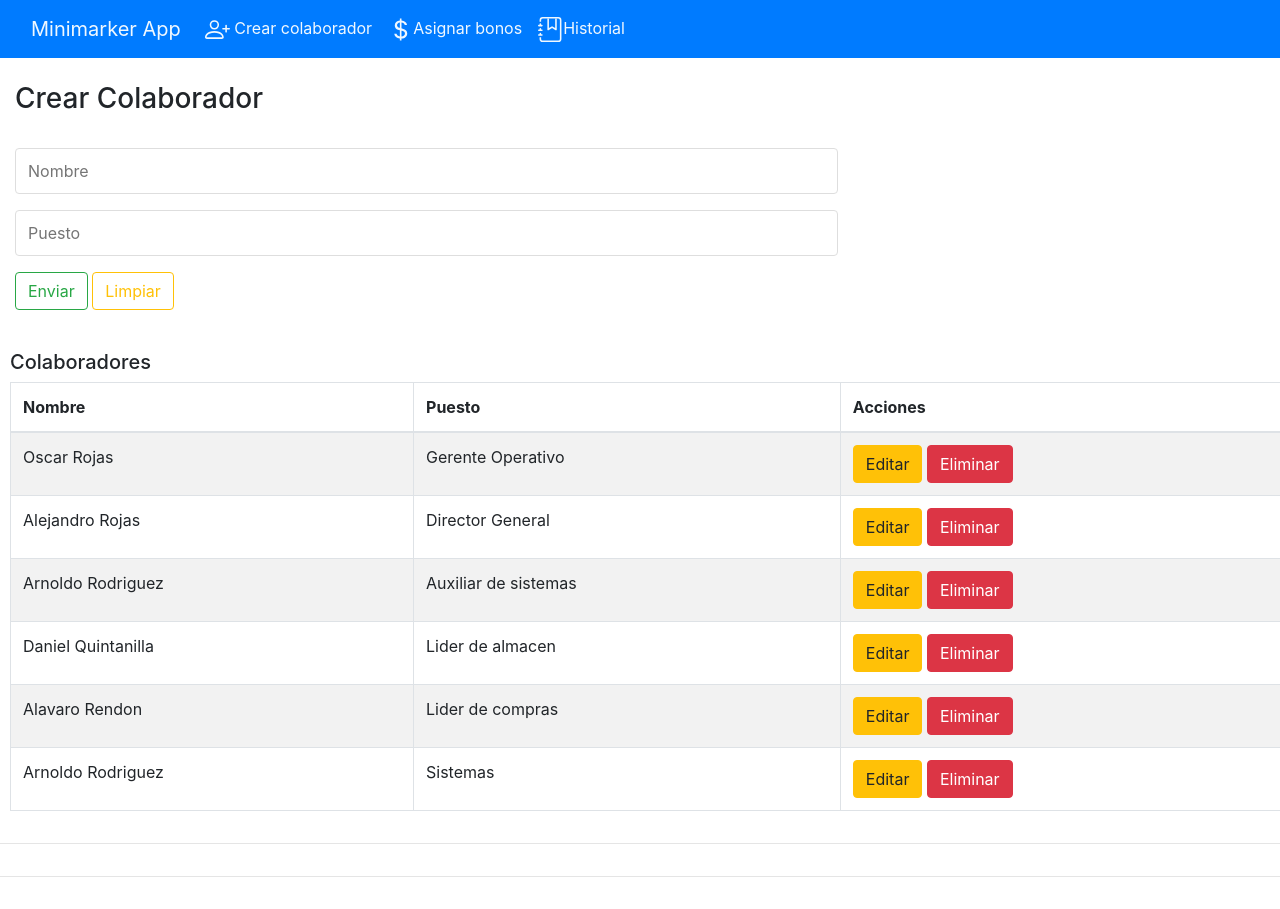
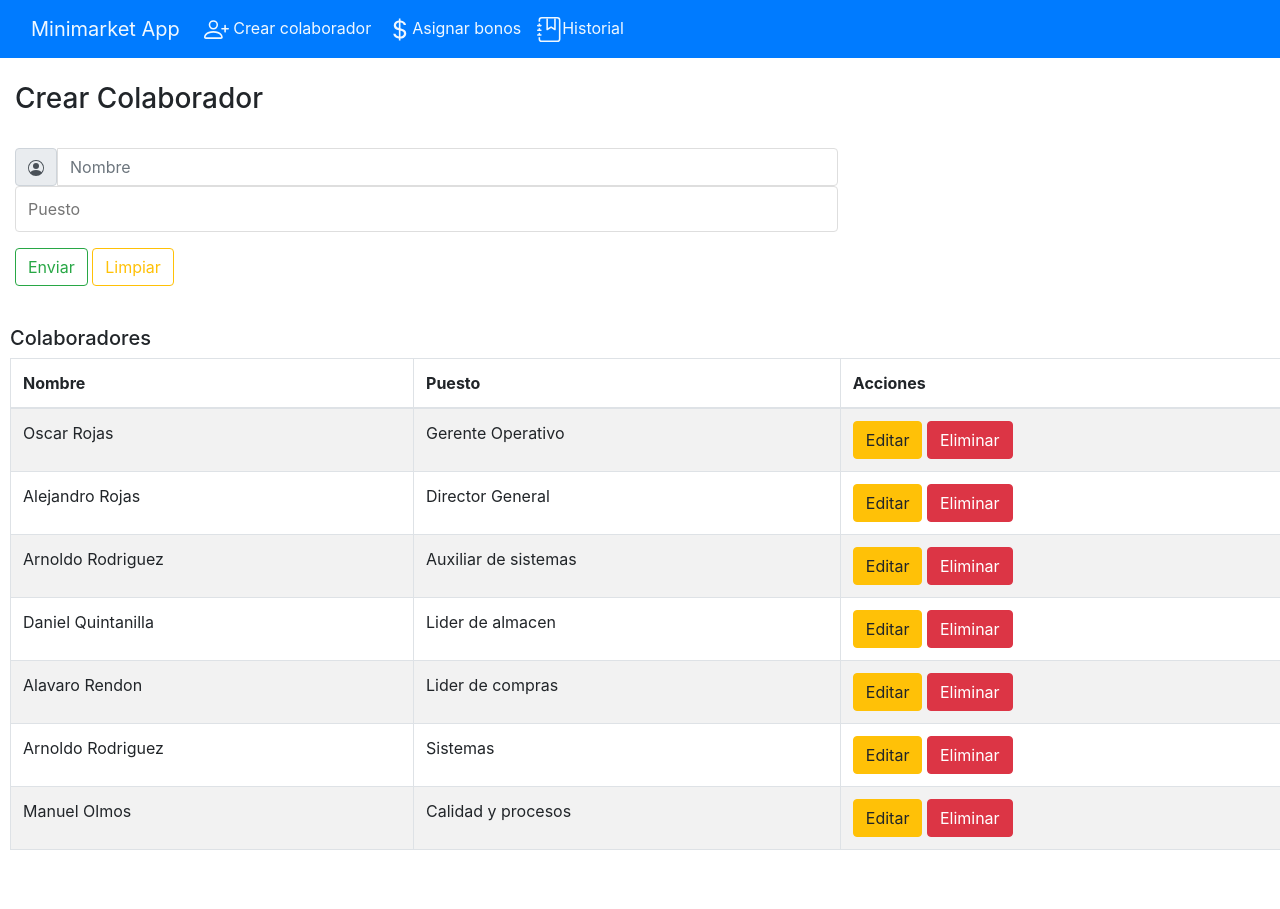
Before and after one commit to Sistemasprofauna/Minimaket-app, a React (Create React App) app: page /crearColaborador in a window 1280 px wide. After the commit the page ends 866 px from the top, so only its background shows below. Built offline with nearby package versions, Linux system fonts and the light colour scheme; data requests are answered from the project's data file.

Commit message:
Actualizacion barra de navegacion

```diff
--- a/package.json
+++ b/package.json
@@ -3,6 +3,9 @@
   "version": "0.1.0",
   "private": true,
   "dependencies": {
+    "@emotion/react": "^11.9.3",
+    "@emotion/styled": "^11.9.3",
+    "@mui/material": "^5.8.4",
     "@testing-library/jest-dom": "^5.16.4",
     "@testing-library/react": "^13.3.0",
     "@testing-library/user-event": "^13.5.0",
@@ -10,6 +13,7 @@
     "bootstrap-icons": "^1.8.3",
     "react": "^18.1.0",
     "react-dom": "^18.1.0",
+    "react-router-dom": "^6.3.0",
     "react-scripts": "5.0.1",
     "web-vitals": "^2.1.4"
   },
--- a/src/API/db.json
+++ b/src/API/db.json
@@ -29,6 +29,11 @@
       "id": 1655173233085,
       "nombre": "Arnoldo Rodriguez",
       "puesto": "Sistemas"
+    },
+    {
+      "id": 1655581933278,
+      "nombre": "Manuel Olmos",
+      "puesto": "Calidad  y procesos"
     }
   ]
 }
--- a/src/App.js
+++ b/src/App.js
@@ -1,19 +1,26 @@
 import React from "react";
+import { BrowserRouter, Route, Routes } from "react-router-dom";
+import CrudApi from "./componentes/CrudApi";
 import Navbar from "./componentes/barraNav";
-//import CrudApp from "./componentes/crud-app";
-import CrudApi from "./componentes/CrudApi";
+//import CrudApi from "./componentes/CrudApi";
+import Inicio from "./componentes/Inicio";
+//import ReactDOM  from 'react-dom';
 <link rel="stylesheet" href="https://stackpath.bootstrapcdn.com/bootstrap/4.4.1/css/bootstrap.min.css"></link>
 
 
 function App() {
   return (
     <>
-    <Navbar/>
-    <CrudApi/>
-    <hr/>
+      <BrowserRouter>
+        <Navbar />
+        <Routes>
+          <Route path='/' element={<Inicio />} />
+          <Route path='/crearColaborador' element={<CrudApi />} />
+        </Routes>
+      </BrowserRouter>
+    </>
 
-    <hr/>
-    </>
+
   );
 }
 
--- a/src/componentes/CrudApi.js
+++ b/src/componentes/CrudApi.js
@@ -4,6 +4,7 @@
 import CrudTable from "./crudTable";
 import Loader from './loader';
 import Message from './Message';
+
 
 
 
@@ -18,18 +19,21 @@
 
     useEffect(() => {
         setLoading(true);
-        try{
+        try {
             helpHttp().get(url).then((res) => {
 
                 if (!res.err) {
-                    if(res === 'Error'){
+                    if (res === 'Error') {
                         setbd([])
                         let error = {
                             status: "API no encontrada",
+                            icon: <svg xmlns="http://www.w3.org/2000/svg" width="30" height="30" fill="currentColor" class="bi bi-bug" viewBox="0 0 16 16">
+                            <path d="M4.355.522a.5.5 0 0 1 .623.333l.291.956A4.979 4.979 0 0 1 8 1c1.007 0 1.946.298 2.731.811l.29-.956a.5.5 0 1 1 .957.29l-.41 1.352A4.985 4.985 0 0 1 13 6h.5a.5.5 0 0 0 .5-.5V5a.5.5 0 0 1 1 0v.5A1.5 1.5 0 0 1 13.5 7H13v1h1.5a.5.5 0 0 1 0 1H13v1h.5a1.5 1.5 0 0 1 1.5 1.5v.5a.5.5 0 1 1-1 0v-.5a.5.5 0 0 0-.5-.5H13a5 5 0 0 1-10 0h-.5a.5.5 0 0 0-.5.5v.5a.5.5 0 1 1-1 0v-.5A1.5 1.5 0 0 1 2.5 10H3V9H1.5a.5.5 0 0 1 0-1H3V7h-.5A1.5 1.5 0 0 1 1 5.5V5a.5.5 0 0 1 1 0v.5a.5.5 0 0 0 .5.5H3c0-1.364.547-2.601 1.432-3.503l-.41-1.352a.5.5 0 0 1 .333-.623zM4 7v4a4 4 0 0 0 3.5 3.97V7H4zm4.5 0v7.97A4 4 0 0 0 12 11V7H8.5zM12 6a3.989 3.989 0 0 0-1.334-2.982A3.983 3.983 0 0 0 8 2a3.983 3.983 0 0 0-2.667 1.018A3.989 3.989 0 0 0 4 6h8z"/>
+                          </svg>,
                             statusText: "404"
                         }
                         setError(error)
-                    }else{
+                    } else {
                         setbd(res)
                         setError(null)
                     }
@@ -40,7 +44,7 @@
                 }
 
             });
-        }catch(e){
+        } catch (e) {
             console.log('Catch capturado')
         }
         setLoading(false);
@@ -93,7 +97,7 @@
                     setDataToEdit={setDataToEdit}
                 />
                 {loading && <Loader />}
-                {error && (<Message msg={`Error ${error.status}: ${error.statusText}`} bgColor="#dc3545" />)}
+                {error && (<Message msg={`Error ${error.status}: ${error.statusText}`} bgColor="#dc3545" icon={error.icon}/>)}
                 {db && (
                     <CrudTable
                         data={db}
--- a/src/componentes/CrudForm.js
+++ b/src/componentes/CrudForm.js
@@ -1,42 +1,42 @@
-import React,{useState,useEffect} from "react";
+import React, { useState, useEffect } from "react";
 
 const initialForm = {
 
-    id:null,
-    nombre:"",
-    puesto:"",
+    id: null,
+    nombre: "",
+    puesto: "",
 
 }
 
-const CrudForm = ({createData,updateData,dataToEdit,setDataToEdit}) =>{
-    const[form,setForm]=useState(initialForm);
+const CrudForm = ({ createData, updateData, dataToEdit, setDataToEdit }) => {
+    const [form, setForm] = useState(initialForm);
 
-    useEffect(()=>{
-        if(dataToEdit){
+    useEffect(() => {
+        if (dataToEdit) {
             setForm(dataToEdit);
-        }else{
+        } else {
             setForm(initialForm);
         }
-    },[dataToEdit])
+    }, [dataToEdit])
 
-    const manejoCambios = (e) =>{
+    const manejoCambios = (e) => {
         setForm({
             ...form,
-            [e.target.name]:e.target.value
+            [e.target.name]: e.target.value
         });
     }
 
-    const manejoEnvios = (e) =>{
+    const manejoEnvios = (e) => {
         e.preventDefault();
 
-        if(!form.nombre||!form.puesto){
+        if (!form.nombre || !form.puesto) {
             alert("Datos Incompletos!");
             return;
         }
 
-        if(form.id===null){
+        if (form.id === null) {
             createData(form);
-        }else{
+        } else {
             updateData(form);
         }
 
@@ -48,15 +48,21 @@
         setDataToEdit(null);
     };
 
-    return(
+    return (
         <div class="col-md-8" >
             <br></br>
-         <h3>{dataToEdit ? "Editar Colaborador":"Crear Colaborador"}</h3>
+            <h3>{dataToEdit ? "Editar Colaborador" : "Crear Colaborador"}</h3>
             <br></br>
             <form table onSubmit={manejoEnvios}>
-             <input type="text" name="nombre" placeholder="Nombre" onChange={manejoCambios} value={form.nombre}/>
-             <input type="text" name="puesto" placeholder="Puesto" onChange={manejoCambios} value={form.puesto}/><span> </span>
-             <input type="submit" value="Enviar" class="btn btn-outline-success"/><span> </span>
+                <div class="input-group flex-nowrap">
+                    <span class="input-group-text" id="addon-wrapping"><span><svg xmlns="http://www.w3.org/2000/svg" width="16" height="16" fill="currentColor" class="bi bi-person-circle" viewBox="0 0 16 16">
+                        <path d="M11 6a3 3 0 1 1-6 0 3 3 0 0 1 6 0z" />
+                        <path fill-rule="evenodd" d="M0 8a8 8 0 1 1 16 0A8 8 0 0 1 0 8zm8-7a7 7 0 0 0-5.468 11.37C3.242 11.226 4.805 10 8 10s4.757 1.225 5.468 2.37A7 7 0 0 0 8 1z" />
+                    </svg></span></span>
+                    <input type="text" class="form-control" name="nombre" placeholder="Nombre" onChange={manejoCambios} value={form.nombre} aria-label="Username" aria-describedby="addon-wrapping" />
+                </div>
+                <input type="text" name="puesto" placeholder="Puesto" onChange={manejoCambios} value={form.puesto} /><span> </span>
+                <input type="submit" value="Enviar" class="btn btn-outline-success" /><span> </span>
                 <input type="reset" value="Limpiar" onClick={manejoReseteo} class="btn btn-outline-warning" />
             </form>
             <br></br>
--- /dev/null
+++ b/src/componentes/Inicio.css
@@ -0,0 +1,3 @@
+h1{
+ margin: 50px;
+};
--- /dev/null
+++ b/src/componentes/Inicio.js
@@ -0,0 +1,14 @@
+import React from "react";
+import "./Inicio.css";
+import Button from '@mui/material/Button';
+
+export default function Inicio() {
+    return (
+        <div>
+            <h1>Bienvenido</h1>
+            <Button variant="contained">Hello World</Button>
+
+        </div>
+
+    );
+};
--- a/src/componentes/Message.js
+++ b/src/componentes/Message.js
@@ -1,6 +1,6 @@
 import React from "react";
 
-const Message =({msg,bgColor})=>{
+const Message =({msg,bgColor,icon})=>{
     let style={
         padding:"1rem",
         marginBottom:"1rem",
@@ -12,6 +12,7 @@
     return(
         <div style={style}>
            <p>{msg}</p>
+           {icon}
         </div>
     );
 };
--- a/src/componentes/barraNav.js
+++ b/src/componentes/barraNav.js
@@ -7,14 +7,14 @@
         <div>
             <nav className="navbar navbar-expand-lg bg-primary">
                 <div className="container-fluid">
-                    <a className="navbar-brand" href="#" >Minimarker App</a>
+                    <a className="navbar-brand" href="/" >Minimarket App</a>
                     <button className="navbar-toggler" type="button" data-bs-toggle="collapse" data-bs-target="#navbarNav" aria-controls="navbarNav" aria-expanded="false" aria-label="Toggle navigation">
                         <span className="navbar-toggler-icon"></span>
                     </button>
                     <div className="collapse navbar-collapse" id="navbarNav">
                         <ul className="navbar-nav">
                             <li className="nav-item">
-                                <a className="nav-link active" aria-current="page" href="#"><svg xmlns="http://www.w3.org/2000/svg" width="25" height="25" fill="currentColor" class="bi bi-person-plus" viewBox="0 0 16 16">
+                                <a className="nav-link active" aria-current="page" href="/crearColaborador"><svg xmlns="http://www.w3.org/2000/svg" width="25" height="25" fill="currentColor" class="bi bi-person-plus" viewBox="0 0 16 16">
                                     <path d="M6 8a3 3 0 1 0 0-6 3 3 0 0 0 0 6zm2-3a2 2 0 1 1-4 0 2 2 0 0 1 4 0zm4 8c0 1-1 1-1 1H1s-1 0-1-1 1-4 6-4 6 3 6 4zm-1-.004c-.001-.246-.154-.986-.832-1.664C9.516 10.68 8.289 10 6 10c-2.29 0-3.516.68-4.168 1.332-.678.678-.83 1.418-.832 1.664h10z" />
                                     <path fill-rule="evenodd" d="M13.5 5a.5.5 0 0 1 .5.5V7h1.5a.5.5 0 0 1 0 1H14v1.5a.5.5 0 0 1-1 0V8h-1.5a.5.5 0 0 1 0-1H13V5.5a.5.5 0 0 1 .5-.5z" />
                                 </svg><span></span> Crear colaborador </a>
```
Also changed, not shown: 1 other file (tests, documents, lock files or other folders). Lines whose indentation alone changed are shown as unchanged.
